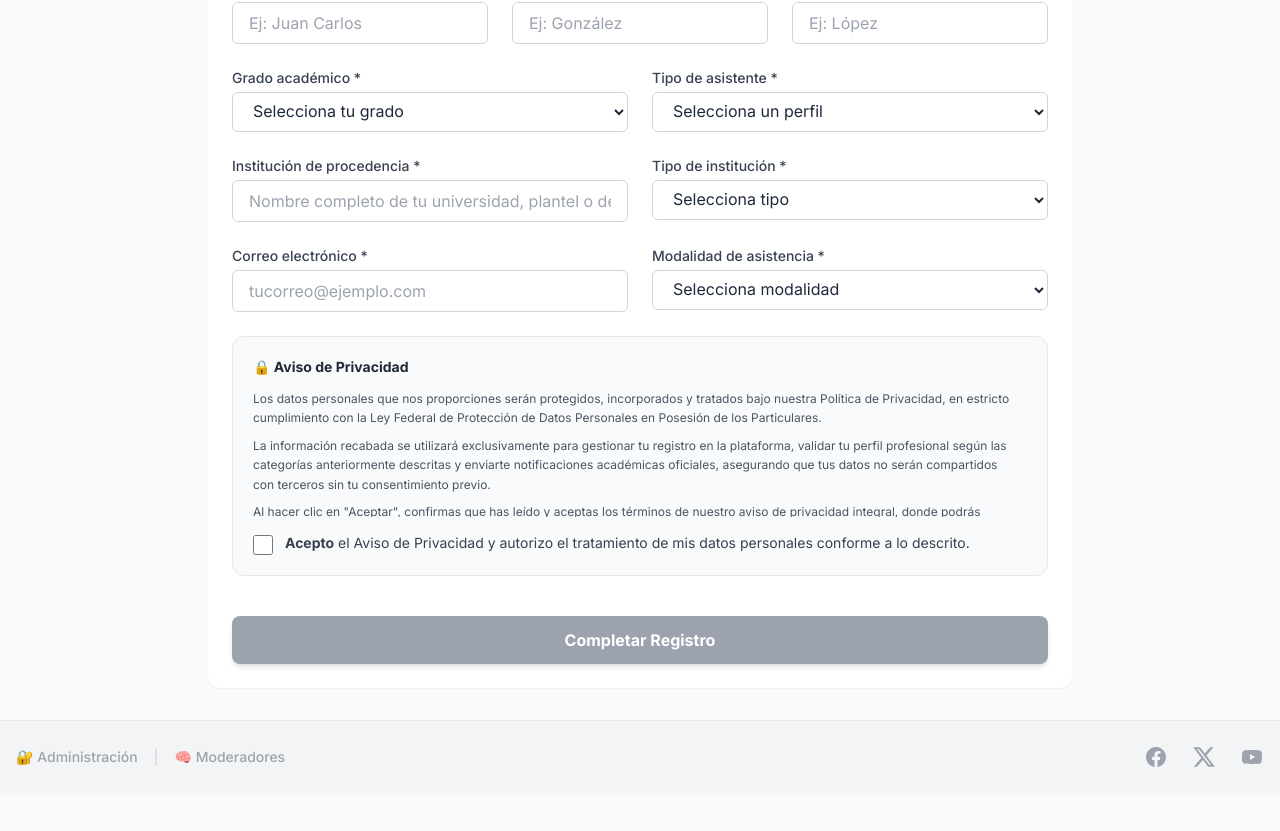
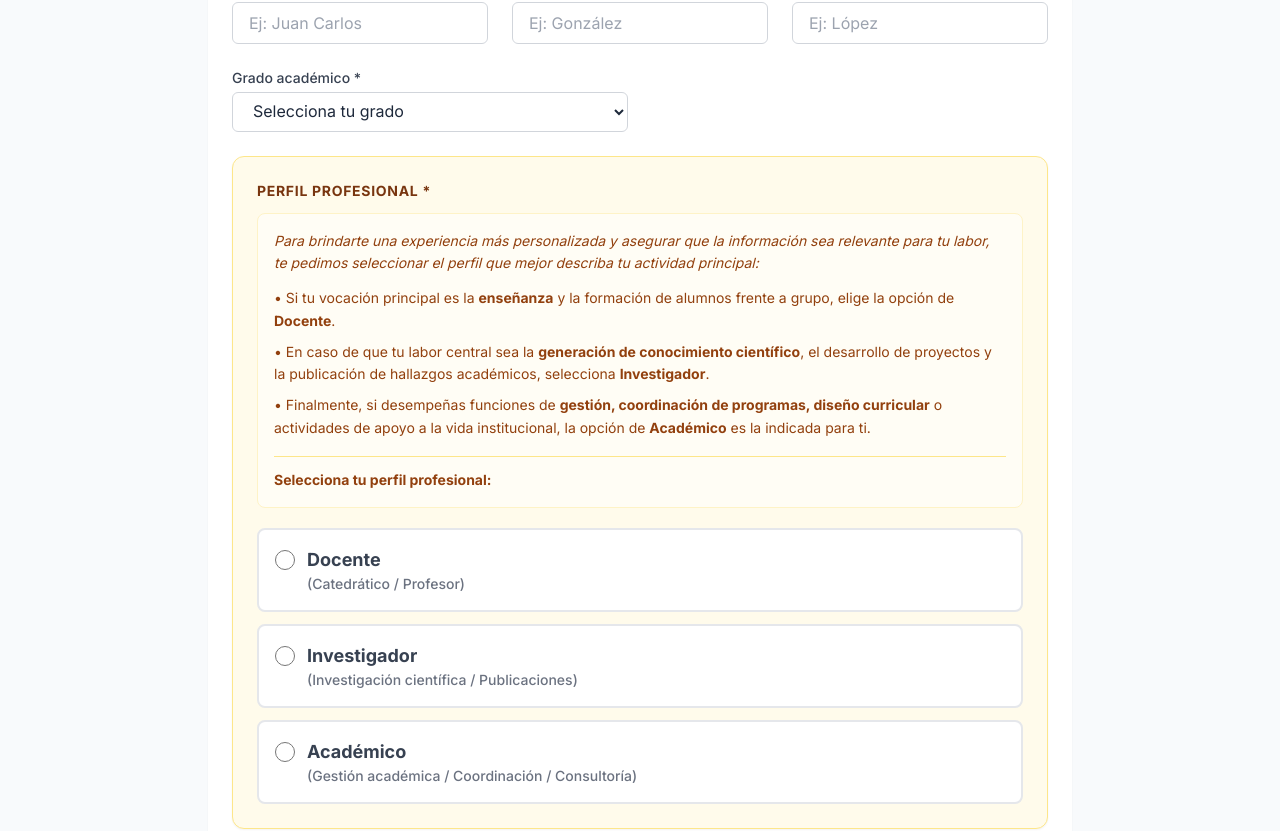
Before and after one commit to maramire2001/Dialogos-IMEESDM, a Next.js app: page / in a window 1280 px wide. Shown: the part 798-1629 px from the top of the page. Before the commit the page ends 1591 px from the top, so only its background shows below. Built offline with nearby package versions, Linux system fonts and the light colour scheme; no server answers.

Commit message:
Fix registration error handling and update profile selection UI

```diff
--- a/src/components/RegistrationForm.tsx
+++ b/src/components/RegistrationForm.tsx
@@ -63,7 +63,14 @@ export default function RegistrationForm() {
       setSubmitted(true);
     } catch (error: any) {
       console.error('Error insertando registro:', error);
-      const detail = error.message || error.details || JSON.stringify(error) || 'Verifica los datos e intenta de nuevo.';
+
+      let detail = error.message || error.details || JSON.stringify(error) || 'Verifica los datos e intenta de nuevo.';
+
+      // Manejo específico para error de conexión/configuración
+      if (detail.includes('Failed to fetch')) {
+        detail = "No se pudo conectar con el servidor. Esto puede deberse a que la URL de Supabase es incorrecta, el proyecto está pausado o tienes bloqueadores de red activos. Por favor, verifica tu conexión a internet.";
+      }
+
       setErrorMsg(`Error al registrarte: ${detail}`);
     } finally {
       setIsSubmitting(false);
@@ -126,20 +133,55 @@ export default function RegistrationForm() {
           </select>
         </div>
 
-        <div>
-          <label className="block text-sm font-medium text-gray-700 mb-1">Tipo de asistente *</label>
-          <select
-            required
-            name="tipo_asistente"
-            value={profile}
-            onChange={(e) => setProfile(e.target.value)}
-            className="w-full px-4 py-2 border border-gray-300 rounded-md focus:ring-imeesdm-gold focus:border-imeesdm-gold text-slate-800 bg-white"
-          >
-            <option value="">Selecciona un perfil</option>
-            <option value="Discente">Discente</option>
-            <option value="Militar Activo">Militar activo</option>
-            <option value="Militar en Retiro">Militar en retiro</option>
-          </select>
+        <div className="md:col-span-2 bg-amber-50 p-6 rounded-xl border border-amber-200 shadow-sm transition-all hover:shadow-md">
+          <label className="block text-sm font-bold text-amber-900 mb-3 uppercase tracking-wider">
+            Perfil Profesional *
+          </label>
+
+          <div className="text-sm text-amber-800 leading-relaxed mb-5 bg-white/50 p-4 rounded-lg border border-amber-100 italic">
+            Para brindarte una experiencia más personalizada y asegurar que la información sea relevante para tu labor, te pedimos seleccionar el perfil que mejor describa tu actividad principal:
+            <ul className="mt-3 space-y-2 not-italic">
+              <li>• Si tu vocación principal es la <strong>enseñanza</strong> y la formación de alumnos frente a grupo, elige la opción de <strong>Docente</strong>.</li>
+              <li>• En caso de que tu labor central sea la <strong>generación de conocimiento científico</strong>, el desarrollo de proyectos y la publicación de hallazgos académicos, selecciona <strong>Investigador</strong>.</li>
+              <li>• Finalmente, si desempeñas funciones de <strong>gestión, coordinación de programas, diseño curricular</strong> o actividades de apoyo a la vida institucional, la opción de <strong>Académico</strong> es la indicada para ti.</li>
+            </ul>
+            <p className="mt-4 font-bold not-italic border-t border-amber-200 pt-3">Selecciona tu perfil profesional:</p>
+          </div>
+
+          <div className="grid grid-cols-1 gap-3">
+            {[
+              { id: 'Docente', label: 'Docente', sub: 'Catedrático / Profesor' },
+              { id: 'Investigador', label: 'Investigador', sub: 'Investigación científica / Publicaciones' },
+              { id: 'Académico', label: 'Académico', sub: 'Gestión académica / Coordinación / Consultoría' }
+            ].map((opt) => (
+              <label
+                key={opt.id}
+                className={`relative flex flex-col p-4 cursor-pointer rounded-lg border-2 transition-all ${
+                  profile === opt.id
+                    ? 'bg-amber-100 border-imeesdm-gold shadow-sm'
+                    : 'bg-white border-gray-200 hover:border-amber-300'
+                }`}
+              >
+                <div className="flex items-center gap-3">
+                  <input
+                    type="radio"
+                    name="tipo_asistente"
+                    value={opt.id}
+                    checked={profile === opt.id}
+                    onChange={(e) => setProfile(e.target.value)}
+                    required
+                    className="h-5 w-5 text-imeesdm-dark focus:ring-imeesdm-gold border-gray-300 transition-colors"
+                  />
+                  <span className={`font-bold text-lg ${profile === opt.id ? 'text-imeesdm-dark' : 'text-gray-700'}`}>
+                    {opt.label}
+                  </span>
+                </div>
+                <span className="ml-8 text-sm text-gray-500 font-medium">
+                  ({opt.sub})
+                </span>
+              </label>
+            ))}
+          </div>
         </div>
 
         <div>
--- a/src/lib/supabase.ts
+++ b/src/lib/supabase.ts
@@ -2,7 +2,14 @@ import { createClient } from '@supabase/supabase-js';
 
 // Use placeholder values during build time to prevent errors
 // The real values are injected at runtime via environment variables
-const supabaseUrl = process.env.NEXT_PUBLIC_SUPABASE_URL || 'https://placeholder.supabase.co';
-const supabaseAnonKey = process.env.NEXT_PUBLIC_SUPABASE_ANON_KEY || 'placeholder-key';
+const supabaseUrl = process.env.NEXT_PUBLIC_SUPABASE_URL || '';
+const supabaseAnonKey = process.env.NEXT_PUBLIC_SUPABASE_ANON_KEY || '';
 
-export const supabase = createClient(supabaseUrl, supabaseAnonKey);
+if (!supabaseUrl || supabaseUrl.includes('placeholder')) {
+  console.error('❌ ERROR: NEXT_PUBLIC_SUPABASE_URL no está configurada o es inválida.');
+}
+
+export const supabase = createClient(
+  supabaseUrl || 'https://placeholder.supabase.co',
+  supabaseAnonKey || 'placeholder-key'
+);
```
